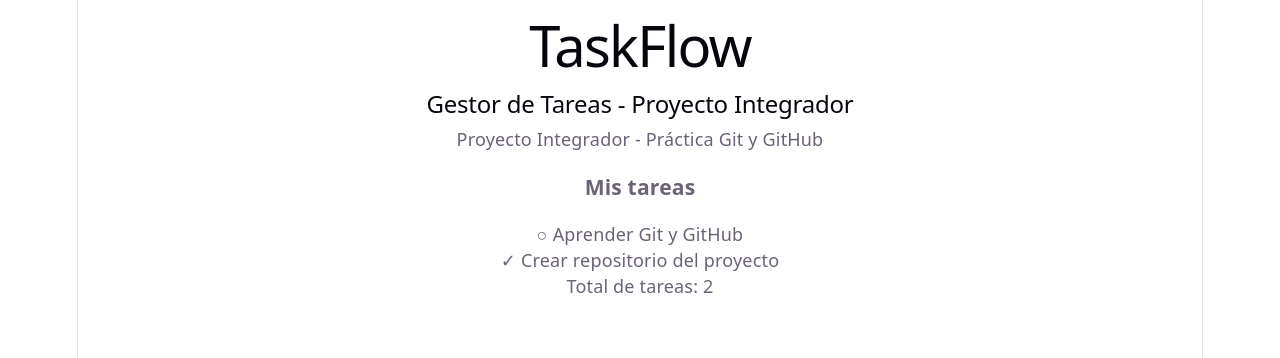
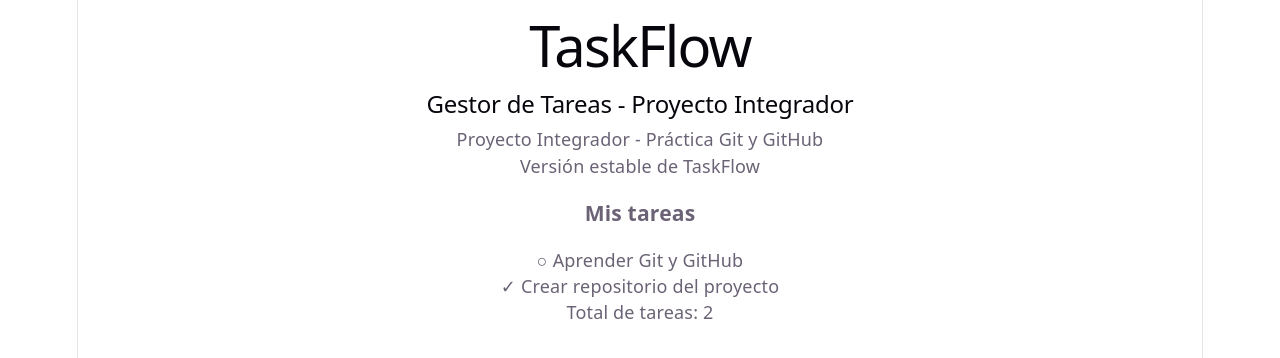
Before and after one commit to 19Suga/proyecto-integrador, a React (Vite) app: page / in a window 1280 px wide. Shown: the top 358 px of the page. Built offline with nearby package versions, Linux system fonts and the light colour scheme.

Commit message:
fix(marcos7-eri): agregar identificacion de version estable

```diff
--- a/src/App.jsx
+++ b/src/App.jsx
@@ -12,6 +12,7 @@ function App() {
       <h2>Gestor de Tareas - Proyecto Integrador</h2>
 
       <p>Proyecto Integrador - Práctica Git y GitHub</p>
+      <p>Versión estable de TaskFlow</p>
 
       <h3>Mis tareas</h3>
 
```
